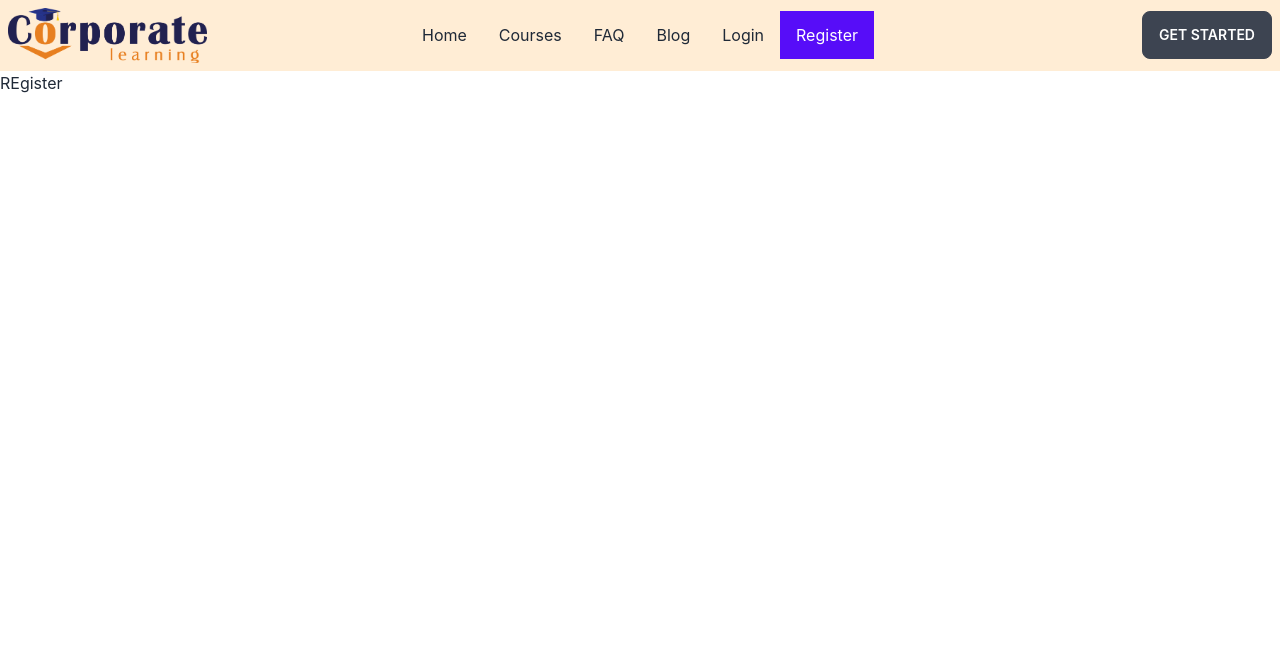
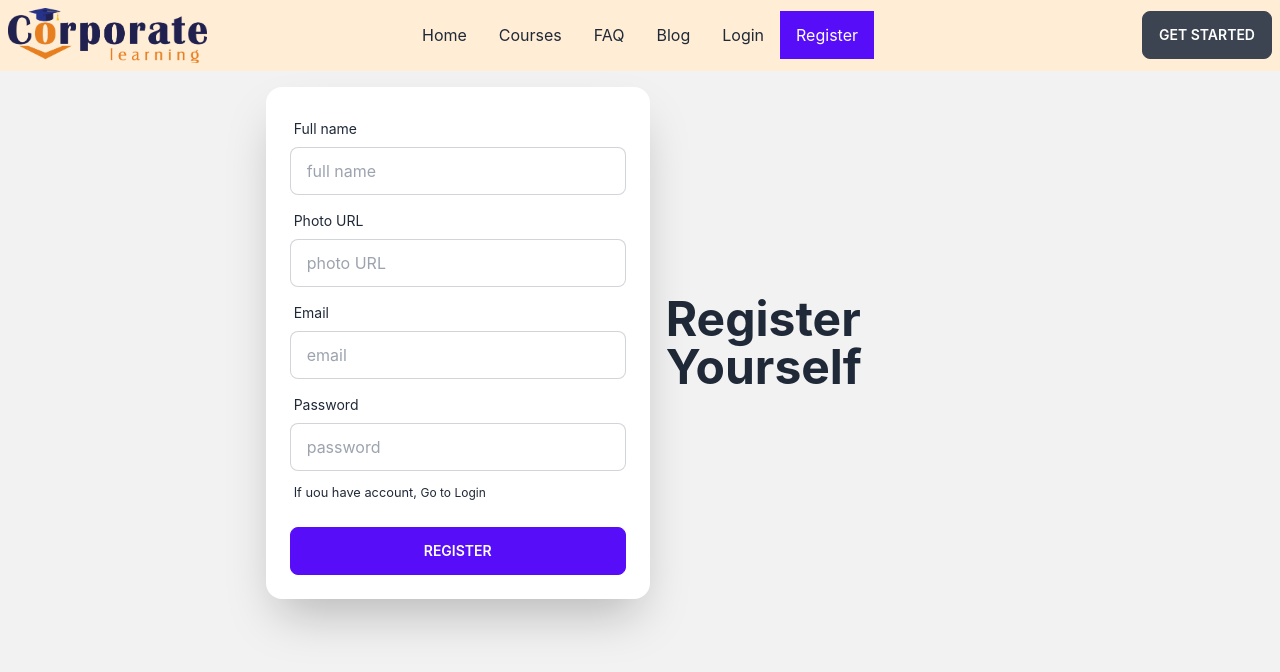
Before and after one commit to Iftekher-CSE/corporate-learning-client, a React (Create React App) app: page /register in a window 1280 px wide. Shown: the top 672 px of the page. Built offline with nearby package versions, Linux system fonts and the light colour scheme.

Commit message:
firebase deploy done

```diff
--- /dev/null
+++ b/src/Context/AuthContext/AuthContext.js
@@ -0,0 +1,7 @@
+import React from "react";
+
+const AuthContext = () => {
+  return <div></div>;
+};
+
+export default AuthContext;
--- a/src/Pages/Courses/CourseContainer/CourseContainer.js
+++ b/src/Pages/Courses/CourseContainer/CourseContainer.js
@@ -23,7 +23,7 @@ const CourseContainer = () => {
                 <h4>Course Duration: {course.duration}</h4>
                 <h4>Course Type: {course.courseType}</h4> <br />
                 <h2 className="text-xl font-bold">
-                  Course Cost: {course.cost}
+                  Course Cost Taka: {course.cost}
                 </h2>
               </div>
               <div className="card-actions items-center">
--- a/src/Pages/FAQ/FAQ.js
+++ b/src/Pages/FAQ/FAQ.js
@@ -4,6 +4,18 @@ const FAQ = () => {
   return (
     <div>
       <h2>FAQ</h2>
+
+      <div
+        tabIndex={0}
+        className="collapse collapse-arrow border border-base-300 bg-base-100 rounded-box"
+      >
+        <div className="collapse-title text-xl font-medium">
+          Focus me to see content
+        </div>
+        <div className="collapse-content">
+          <p>tabIndex={0} attribute is necessary to make the div focusable</p>
+        </div>
+      </div>
     </div>
   );
 };
--- a/src/Pages/Home/Home.js
+++ b/src/Pages/Home/Home.js
@@ -4,6 +4,34 @@ const Home = () => {
   return (
     <div>
       <h3>HOME</h3>
+      <div className="carousel w-full">
+        <div id="item1" className="carousel-item w-full">
+          <img src="https://placeimg.com/800/200/arch" className="w-full" />
+        </div>
+        <div id="item2" className="carousel-item w-full">
+          <img src="https://placeimg.com/800/200/arch" className="w-full" />
+        </div>
+        <div id="item3" className="carousel-item w-full">
+          <img src="https://placeimg.com/800/200/arch" className="w-full" />
+        </div>
+        <div id="item4" className="carousel-item w-full">
+          <img src="https://placeimg.com/800/200/arch" className="w-full" />
+        </div>
+      </div>
+      <div className="flex justify-center w-full py-2 gap-2">
+        <a href="#item1" className="btn btn-xs">
+          1
+        </a>
+        <a href="#item2" className="btn btn-xs">
+          2
+        </a>
+        <a href="#item3" className="btn btn-xs">
+          3
+        </a>
+        <a href="#item4" className="btn btn-xs">
+          4
+        </a>
+      </div>
     </div>
   );
 };
--- a/src/Pages/Login/Login.js
+++ b/src/Pages/Login/Login.js
@@ -1,9 +1,61 @@
 import React from "react";
+import { Link } from "react-router-dom";
 
 const Login = () => {
   return (
     <div>
-      <h3>LOGIN</h3>
+      <div className="hero items-start min-h-screen bg-base-200">
+        <div className="hero-content flex-col lg:flex-row-reverse">
+          <div className="text-center lg:text-left">
+            <h1 className="text-5xl font-bold">Login now!</h1>
+          </div>
+          <div className="card flex-shrink-0 w-full max-w-sm shadow-2xl bg-base-100">
+            <div className="card-body">
+              <div className="form-control">
+                <label className="label">
+                  <span className="label-text">Email</span>
+                </label>
+                <input
+                  type="text"
+                  placeholder="email"
+                  className="input input-bordered"
+                />
+              </div>
+              <div className="form-control">
+                <label className="label">
+                  <span className="label-text">Password</span>
+                </label>
+                <input
+                  type="text"
+                  placeholder="password"
+                  className="input input-bordered"
+                />
+                <label className="label">
+                  <a href="#" className="label-text-alt link link-hover">
+                    Forgot password?
+                  </a>
+                </label>
+                <label className="label">
+                  <p>
+                    <small>
+                      If you are not register,{" "}
+                      <Link
+                        to="/register"
+                        className="label-text-alt link link-hover"
+                      >
+                        Go to Register
+                      </Link>
+                    </small>
+                  </p>
+                </label>
+              </div>
+              <div className="form-control mt-6">
+                <button className="btn btn-primary">Login</button>
+              </div>
+            </div>
+          </div>
+        </div>
+      </div>
     </div>
   );
 };
--- a/src/Pages/Register/Register.js
+++ b/src/Pages/Register/Register.js
@@ -1,9 +1,76 @@
 import React from "react";
+import { Link } from "react-router-dom";
 
 const Register = () => {
   return (
     <div>
-      <h3>REgister</h3>
+      <div className="hero items-start min-h-screen bg-base-200">
+        <div className="hero-content flex-col lg:flex-row-reverse">
+          <div className="text-center lg:text-left">
+            <h1 className="text-5xl font-bold">Register Yourself</h1>
+          </div>
+          <div className="card flex-shrink-0 w-full max-w-sm shadow-2xl bg-base-100">
+            <div className="card-body p-6">
+              <div className="form-control">
+                <label className="label">
+                  <span className="label-text">Full name</span>
+                </label>
+                <input
+                  type="text"
+                  placeholder="full name"
+                  className="input input-bordered"
+                />
+              </div>
+              <div className="form-control">
+                <label className="label">
+                  <span className="label-text">Photo URL</span>
+                </label>
+                <input
+                  type="text"
+                  placeholder="photo URL"
+                  className="input input-bordered"
+                />
+              </div>
+              <div className="form-control">
+                <label className="label">
+                  <span className="label-text">Email</span>
+                </label>
+                <input
+                  type="email"
+                  placeholder="email"
+                  className="input input-bordered"
+                />
+              </div>
+              <div className="form-control">
+                <label className="label">
+                  <span className="label-text">Password</span>
+                </label>
+                <input
+                  type="text"
+                  placeholder="password"
+                  className="input input-bordered"
+                />
+                <label className="label">
+                  <p>
+                    <small>
+                      If uou have account,{" "}
+                      <Link
+                        to="/login"
+                        className="label-text-alt link link-hover"
+                      >
+                        Go to Login
+                      </Link>
+                    </small>
+                  </p>
+                </label>
+              </div>
+              <div className="form-control mt-2">
+                <button className="btn btn-primary">Register</button>
+              </div>
+            </div>
+          </div>
+        </div>
+      </div>
     </div>
   );
 };
```
Also changed, not shown: firebase.json (added), 1 other file (tests, documents, lock files or other folders).
